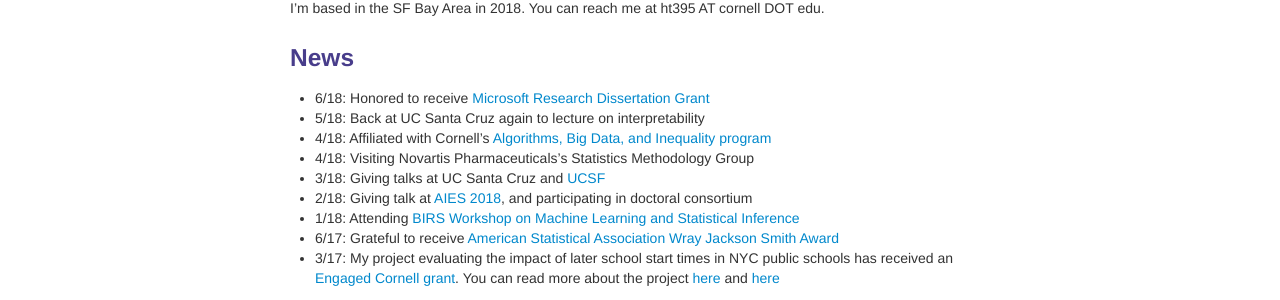
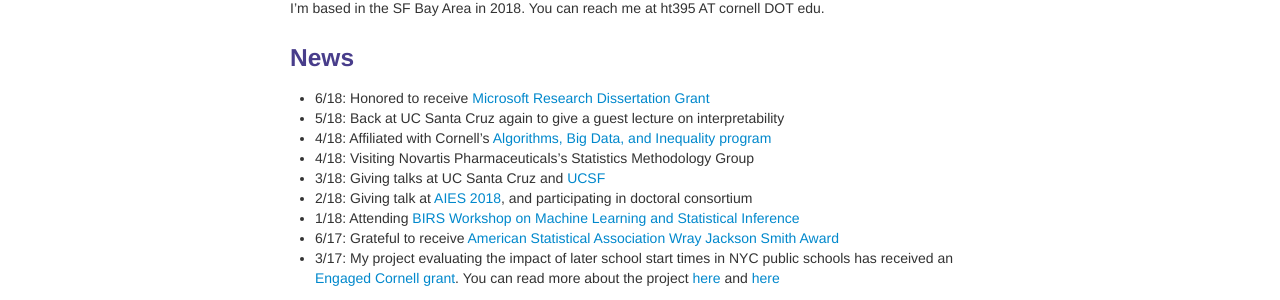
Before and after one commit to shftan/shftan.github.io, a Jekyll site: the page built from index.md, in a window 1280 px wide. Shown: the part 413-713 px from the top of the page. Built offline with Jekyll 4.4.1, drawn with Linux system fonts in a browser that asks for light colours.

Commit message:
Update index.md

```diff
--- a/index.md
+++ b/index.md
@@ -31,7 +31,7 @@ I'm based in the SF Bay Area in 2018. You can reach me at ht395 AT cornell DOT e
 <div class="row-fluid" id="news"><h3>News</h3>
 </div>
 - 6/18: Honored to receive [Microsoft Research Dissertation Grant](https://www.microsoft.com/en-us/research/academic-program/dissertation-grant/#!grant-recipients)
-- 5/18: Back at UC Santa Cruz again to lecture on interpretability
+- 5/18: Back at UC Santa Cruz again to give a guest lecture on interpretability
 - 4/18: Affiliated with Cornell's [Algorithms, Big Data, and Inequality program](http://socialsciences.cornell.edu/algorithms/)
 - 4/18: Visiting Novartis Pharmaceuticals's Statistics Methodology Group
 - 3/18: Giving talks at UC Santa Cruz and [UCSF](https://epibiostat.ucsf.edu/events/two-projects-interpretability-and-causal-inference-auditing-black-box-modelsimpact-evaluation)
```
